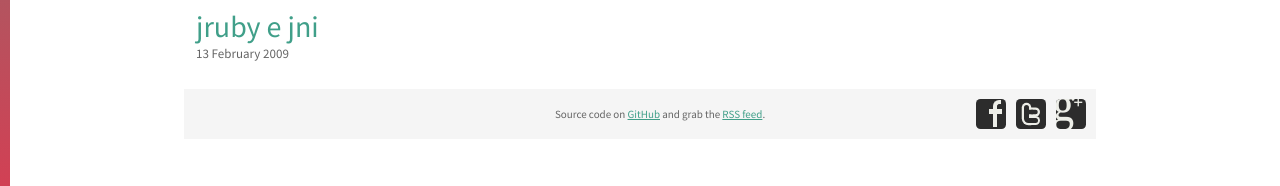
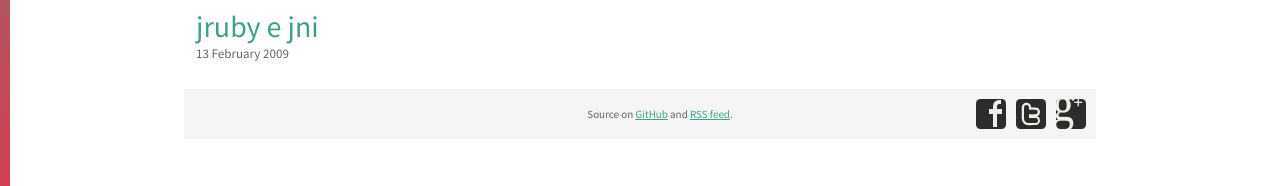
Before and after one commit to andersonleite/andersonleite.github.com, a Jekyll site: the page built from index.html, in a window 1280 px wide and 900 px high, scrolled down 3944 px. Shown: the part 711-897 px from the top of the window. Built offline with Jekyll 4.4.1, drawn with Linux system fonts in a browser that asks for light colours.

Commit message:
footer mobile

```diff
--- a/_layouts/default.html
+++ b/_layouts/default.html
@@ -34,7 +34,7 @@
     <!-- Footer -->
     <footer>
 
-      <p>Source code on <a href="https://github.com/andersonleite/andersonleite.github.com">GitHub</a> and grab the <a href="/feed.xml">RSS feed</a>.</p>
+      <p>Source on <a href="https://github.com/andersonleite/andersonleite.github.com">GitHub</a> and <a href="/feed.xml">RSS feed</a>.</p>
 
       <div class="social">
         <a href="http://www.facebook.com/me.andersonleite"                 class="facebook"   target="blank"></a>
```
